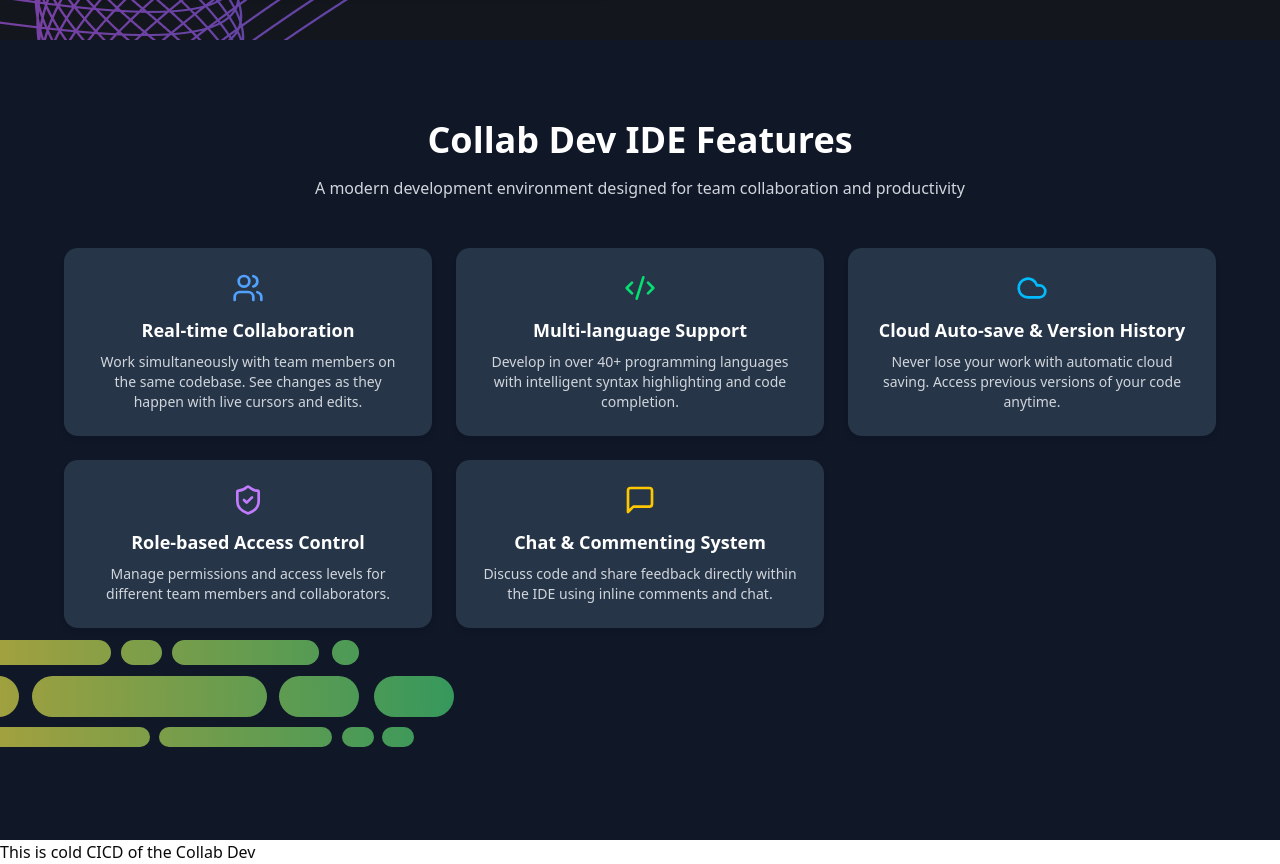
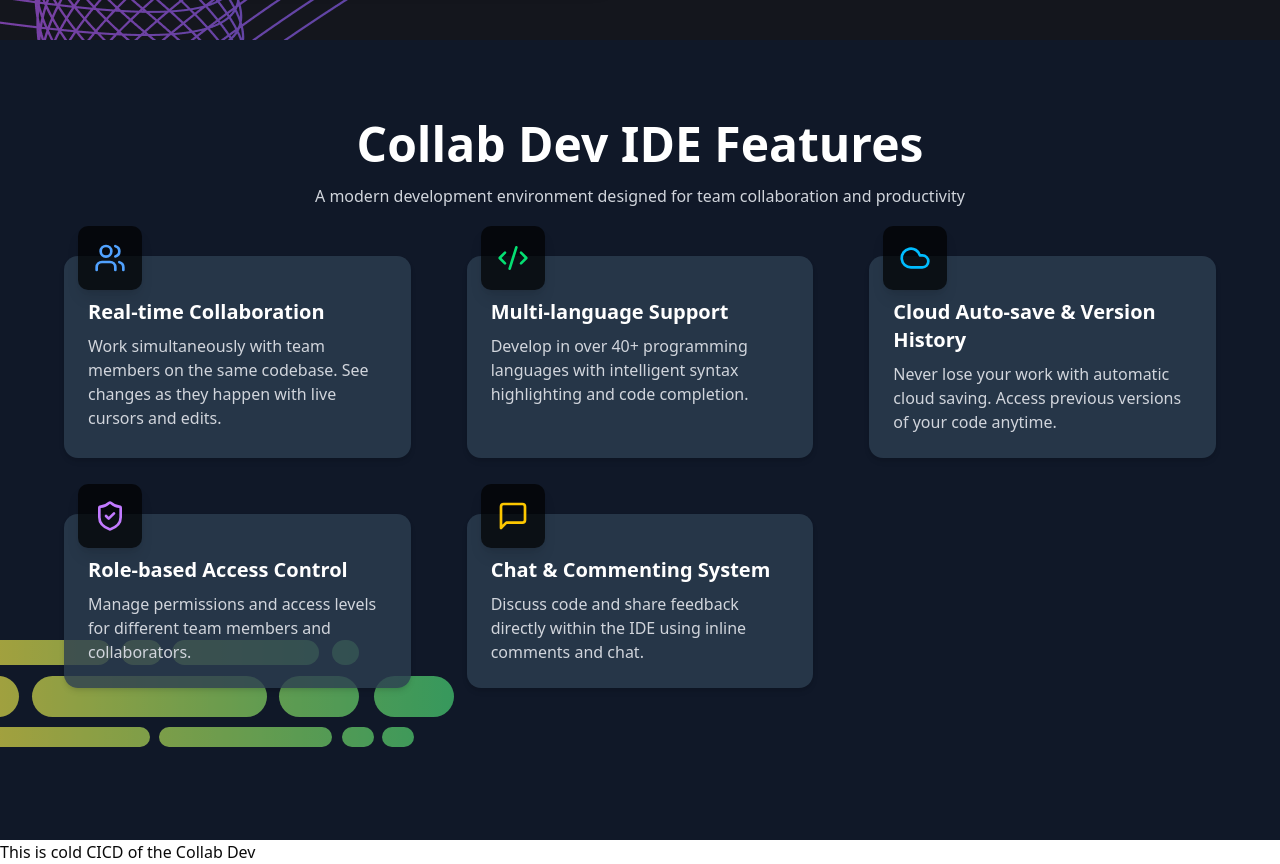
Before and after one commit to aniketh1/CloudBasedCollborativeCodeEditor, a Next.js app: page / in a window 1280 px wide. Shown: the part 840-1704 px from the top of the page. Built offline with nearby package versions, Linux system fonts and the light colour scheme.

Commit message:
changes in features section

```diff
--- a/components/FeatureCard.jsx
+++ b/components/FeatureCard.jsx
@@ -3,14 +3,14 @@ import React from "react";
 
 export default function FeatureCard({ icon, title, description }) {
   return (
-    <div className="bg-[#2C3E50]/80 text-white rounded-xl p-6 shadow-md w-full md:w-auto">
-      <div className="mb-3">
-        <div className="w-full flex justify-center items-center">
+    <div className="bg-[#2C3E50]/80 text-white text-left pt-[30px] rounded-xl p-6 shadow-md w-full md:w-auto">
+      <div className="mb-3 relative">
+        <div className="bg-black/70 absolute left-[-10px] top-[-60px] p-4 rounded-lg shadow-lg">
           {icon}
         </div>
       </div>
-      <h3 className="font-semibold text-lg mb-2">{title}</h3>
-      <p className="text-sm text-gray-300">{description}</p>
+      <h3 className="font-semibold text-xl mb-2">{title}</h3>
+      <p className="text-md text-gray-300">{description}</p>
     </div>
   );
 }
--- a/components/FeaturesSection.jsx
+++ b/components/FeaturesSection.jsx
@@ -49,7 +49,7 @@ export default function FeaturesSection() {
         {/* Content Layer */}
         <div className="relative z-10 max-w-6xl mx-auto text-center">
 
-            <h2 className="text-3xl sm:text-4xl font-bold mb-4">
+            <h2 className="text-3xl sm:text-5xl font-bold mb-4">
             Collab Dev IDE Features
             </h2>
             <p className="text-gray-300 mb-12 max-w-2xl mx-auto">
@@ -58,7 +58,7 @@ export default function FeaturesSection() {
 
 
 
-        <div className="grid grid-cols-1 md:grid-cols-3 gap-6">
+        <div className="grid grid-cols-1 md:grid-cols-3 gap-14">
           {features.map((feature, idx) => (
             <FeatureCard
               key={idx}
```
